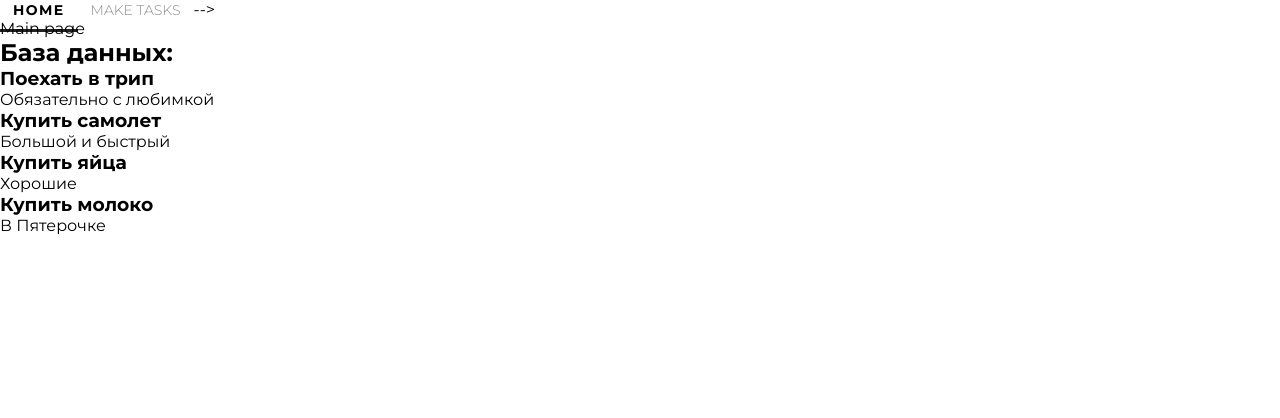
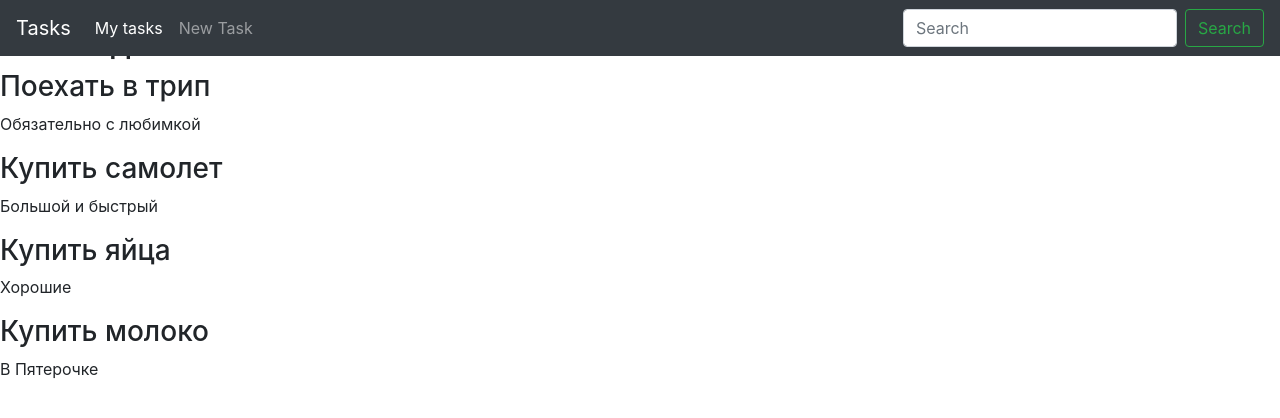
Before and after one commit to Dashulkacss/jarvistest, a Django app: page / in a window 1280 px wide. Shown: the top 418 px of the page. Run offline with Django 3.2, Linux system fonts and the light colour scheme; data comes from the database, SQL or seed files in the repository; some libraries are stand-ins or nearby versions.

Commit message:
new design

```diff
--- a/main/templates/main/base.html
+++ b/main/templates/main/base.html
@@ -5,52 +5,39 @@
     <title>{% block title %}{% endblock %}</title>
     <link rel="stylesheet" href="style.css">
     <link href="https://use.fontawesome.com/releases/v5.0.0/css/all.css" rel="stylesheet">
-
+    <link rel="stylesheet" href="https://stackpath.bootstrapcdn.com/bootstrap/4.5.0/css/bootstrap.min.css">
 </head>
 
 <body>
-{% block body %}{% endblock %}
-    <footer>
-        <div class="footer container-smal">
-            <div class="footer-contact-us">
-                <h1 class="footer-h1">contact us</h1>
-                <p>132A Bridge Road Richmond VIC Australia.</p>
-                <p>Talk to us on 1300 132 <br>info@interior.com</p>
-            </div>
-            <div class="footer-useful-information">
-                <h1 class="footer-h1">useful information</h1>
-                <div>
-                    <a href="#">Sales terms</a>
-                    <a href="#">Architect accounts</a>
-                    <a href="#">Customer care</a>
-                    <a href="#">Careers</a>
-                    <a href="#">Delivery</a>
-                    <a href="#">Exchanges & returns</a>
-                </div>
-            </div>
-            <div class="footer-lets-stay-in-touch">
-                <h1 class="footer-h1">let's stay in touch!</h1>
-                <p>Suscribe to know about our latest news, products and special offers just for suscribers.</p>
-                <form action="#">
-                    <input type="email" placeholder="your email address">
-                    <button type="submit" class="footer-button">
-                        <i class="fab fa-telegram-plane"></i>
-                    </button>
-                </form>
-            </div>
+<nav class="navbar navbar-expand-md navbar-dark fixed-top bg-dark">
+    <a class="navbar-brand" href="#">Tasks</a>
+    <button class="navbar-toggler" type="button" data-toggle="collapse" data-target="#navbarCollapse" aria-controls="navbarCollapse" aria-expanded="false" aria-label="Toggle navigation">
+      <span class="navbar-toggler-icon"></span>
+    </button>
+    <div class="collapse navbar-collapse" id="navbarCollapse">
+      <ul class="navbar-nav mr-auto">
+        <li class="nav-item active">
+          <a class="nav-link" href="{% url 'home' %}">My tasks <span class="sr-only">(current)</span></a>
+        </li>
+        <li class="nav-item">
+          <a class="nav-link" href="{% url 'create' %}">New Task</a>
+        </li>
+<!--        <li class="nav-item">-->
+<!--          <a class="nav-link disabled" href="#" tabindex="-1" aria-disabled="true">Disabled</a>-->
+<!--        </li>-->
+      </ul>
+      <form class="form-inline mt-2 mt-md-0">
+        <input class="form-control mr-sm-2" type="text" placeholder="Search" aria-label="Search">
+        <button class="btn btn-outline-success my-2 my-sm-0" type="submit">Search</button>
+      </form>
+    </div>
+  </nav>
+<!--<ul class="menu">-->
+<!--                    <li class="menu-list"><a href="{% url 'home' %}" class="menu-link menu-link-active">My tasks</a></li>-->
+<!--                    <li class="menu-list"><a href="{% url 'create' %}" class="menu-link">New Task</a></li>>-->
+<!--</ul>-->
+<!--    <div class="container">-->
+{% block body %}
+{% endblock %}
 
-            <div class="bottom-part">
-                <p>&copy; Copyright - INTERIOR 2016. All Rights Reserved.</p>
-                <div class="soc-icons">
-                    <a href="#"><i class="fab fa-facebook-f"></i></a>
-                    <a href="#"><i class="fab fa-twitter"></i></a>
-                    <a href="#"><i class="fab fa-google-plus-g"></i></a>
-                    <a href="#"><i class="fab fa-pinterest-p"></i></a>
-                </div>
-                <div class="privacy-terms">
-                    <a href="#">Terms & Conditions</a> / <a href="">Privacy policy & Cookies</a>
-                </div>
-            </div>
-        </div>
-    </footer>
 </body></html>
--- a/main/templates/main/index.html
+++ b/main/templates/main/index.html
@@ -1,28 +1,14 @@
-<!DOCTYPE html>
-<html lang="en">
+{% extends 'main/base.html' %}
 
-<head>
-    <meta charset="UTF-8">
-    <title>Home | INTERIOR</title>
-    <link rel="stylesheet" href="style.css">
-    <link href="https://use.fontawesome.com/releases/v5.0.0/css/all.css" rel="stylesheet">
-    <link href="https://fonts.googleapis.com/css2?family=Montserrat:wght@100;300;400;700&display=swap" rel="stylesheet">
-</head>
+{% block title %}
+Мои задачи
+{% endblock %}
 
-<body>
-<ul class="menu">-->
-                    <li class="menu-list"><a href="{% url 'home' %}" class="menu-link menu-link-active">HOME</a></li>
-                    <li class="menu-list"><a href="{% url 'create' %}" class="menu-link">MAKE TASKS</a></li>
-<!--                    <li class="menu-list"><a href="#" class="menu-link">HISTORY</a></li>-->
-<!--                    <li class="menu-list"><a href="#" class="menu-link">SHOWROOM</a></li>-->
-<!--                    <li class="menu-list"><a href="{% url 'contacts' %}" class="menu-link"> CONTACT</a></li>-->
-<!--                    <li class="menu-list"><a href="#" class="menu-link"> <img src="img/search.svg" alt="search"></a></li>-->
-</ul>
-<!--    <div class="container">-->
-        {{ title }}
-        <h2>База данных:</h2>
-        {% if tasks %}
-            {% for el in tasks %}
+{% block body %}
+    {{ title }}
+    <h2>Мои задачи:</h2>
+    {% if tasks %}
+    {% for el in tasks %}
                 <div>
                     <h3>{{ el.title }}</h3>
                     <p>{{ el.task }}</p>
@@ -31,6 +17,8 @@
         {% else %}
             <p>No tasks</p>
         {% endif %}
+
+{% endblock %}
 
 <!--        <div class="slider">-->
 <!--            <div class="header clearfix container-smal">-->
@@ -260,5 +248,3 @@
 <!--            </div>-->
 <!--        </div>-->
 <!--    </footer>-->
-
-</body></html>
```
Also changed, not shown: jarvistest/settings.py (+4 -3 lines), main/templates/main/create.html (+8 -9 lines).
